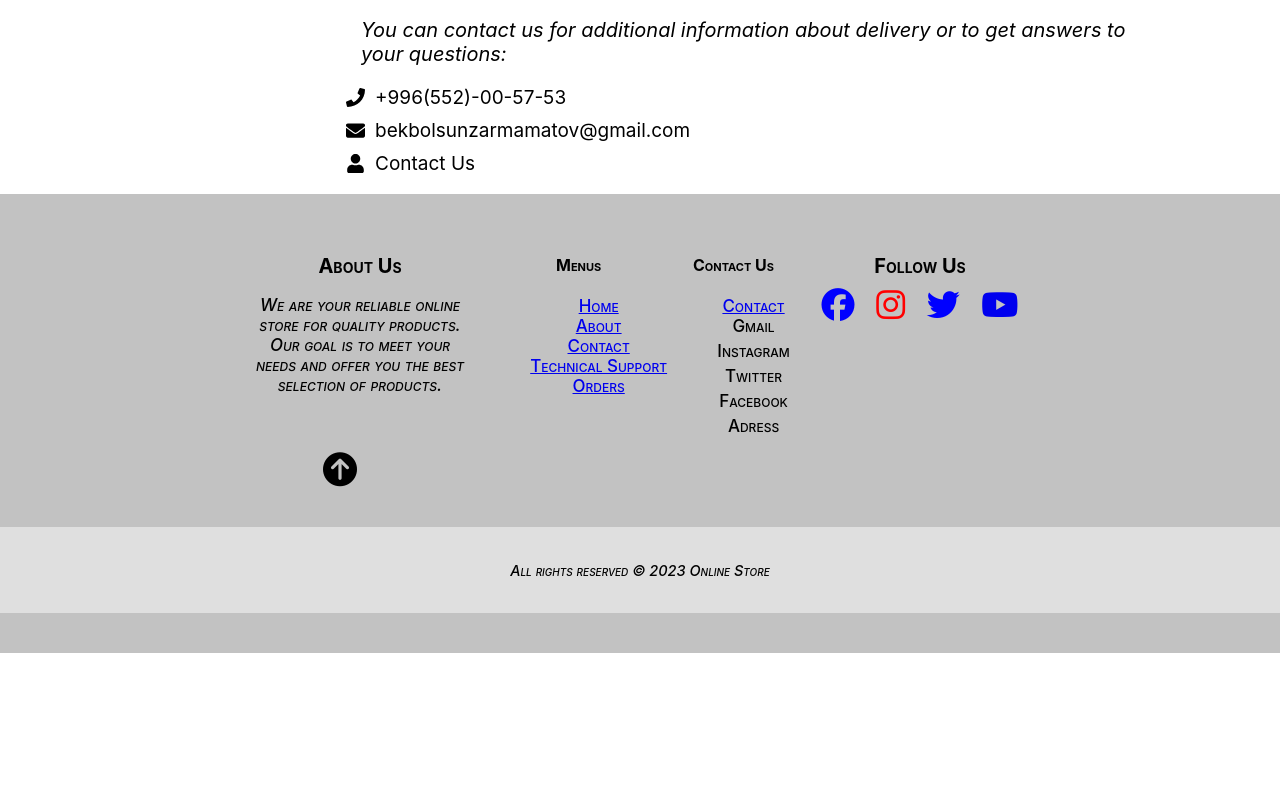
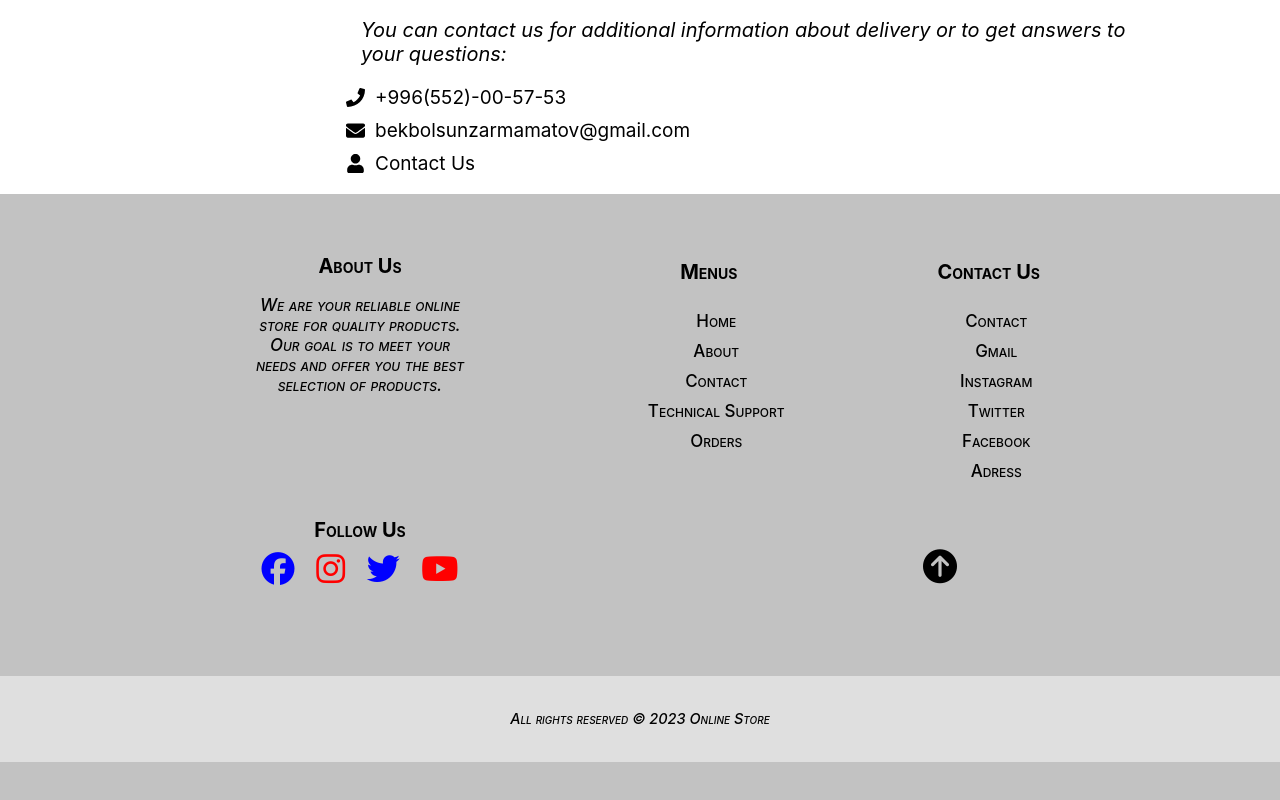
Before and after one commit to Bekbo1sun/diploma, a React (Create React App) app: page /technical-support in a window 1280 px wide. Shown: the part 1056-1856 px from the top of the page. Before the commit the page ends 1709 px from the top, so only its background shows below. Built offline with nearby package versions, Linux system fonts and the light colour scheme; no server answers; the database is empty.

Commit message:
added animation for the contact us section and changed the color of the icon in the follow us section

```diff
--- a/src/component/Footer/Footer.css
+++ b/src/component/Footer/Footer.css
@@ -2,12 +2,8 @@
   font-variant-caps: petite-caps;
   background-color: #c2c2c2;
   padding: 40px 0;
-}
-
-.container {
-  max-width: 1200px;
+  max-width: 100%;
   margin: 0 auto;
-  padding: 0 20px;
 }
 
 .footer-content {
@@ -52,39 +48,6 @@
   font-weight: 500;
 }
 
-.footer-contact-item .phone {
-  text-decoration: none;
-  color: #000;
-}
-
-.footer-contact-item .email {
-  text-decoration: none;
-  color: #000;
-}
-
-.footer-contact-item .instagram {
-  text-decoration: none;
-  color: #000;
-}
-
-.footer-contact-item .twitter {
-  text-decoration: none;
-  color: #000;
-}
-
-.footer-contact-item .facebook {
-  text-decoration: none;
-  color: #000;
-}
-
-
-.footer-contact-item .adress {
-  text-decoration: none;
-  color: #000;
-}
-
-
-
 .footer-social-item i {
   font-size: 33px;
 }
@@ -101,6 +64,10 @@
   color: blue;
 }
 
+.footer-social-item .youtube i {
+  color: red;
+}
+
 .footer-bottom {
   margin-top: 40px;
   background-color: #dfdfdf;
@@ -114,19 +81,28 @@
   font-weight: 500;
 }
 
-.footer-heading {
-  display: flex;
-  text-align: center;
-  margin-left: 90px;
+.footer-heading-menus {
+  margin-left: 35px;
   font-size: 20px;
 }
+
+.footer-heading-contact {
+  margin-left: 35px;
+  font-size: 20px;
+}
+
 
 .footer-list {
   font-size: 17px;
   font-weight: 500;
 }
 
-.footer-column .footer-list li {
+.footer-column-menus .footer-list li {
+  display: flex;
+  margin-bottom: 10px;
+}
+
+.footer-column-contact .footer-list li {
   display: flex;
   margin-bottom: 10px;
 }
@@ -136,7 +112,7 @@
   flex-direction: column;
 }
 
-.footer-column .footer-list li a {
+.footer-column-menus .footer-list li a {
   color: #000;
   text-decoration: none;
   position: relative;
@@ -144,7 +120,7 @@
   font-weight: 500;
 }
 
-.footer-column .footer-list li a:after {
+.footer-column-menus .footer-list li a:after {
   content: "";
   position: absolute;
   width: 100%;
@@ -156,7 +132,31 @@
   transition: transform 1s ease, opacity 0.5s ease;
 }
 
-.footer-column .footer-list li a:hover:after {
+.footer-column-menus .footer-list li a:hover:after {
+  transform: scaleX(1);
+}
+
+.footer-column-contact .footer-list li a {
+  color: #000;
+  text-decoration: none;
+  position: relative;
+  padding-left: 10px;
+  font-weight: 500;
+}
+
+.footer-column-contact .footer-list li a:after {
+  content: "";
+  position: absolute;
+  width: 100%;
+  height: 2px;
+  bottom: -2px;
+  left: 8px;
+  background-color: rgb(0, 255, 21);
+  transform: scaleX(0);
+  transition: transform 1s ease, opacity 0.5s ease;
+}
+
+.footer-column-contact .footer-list li a:hover:after {
   transform: scaleX(1);
 }
 
```
